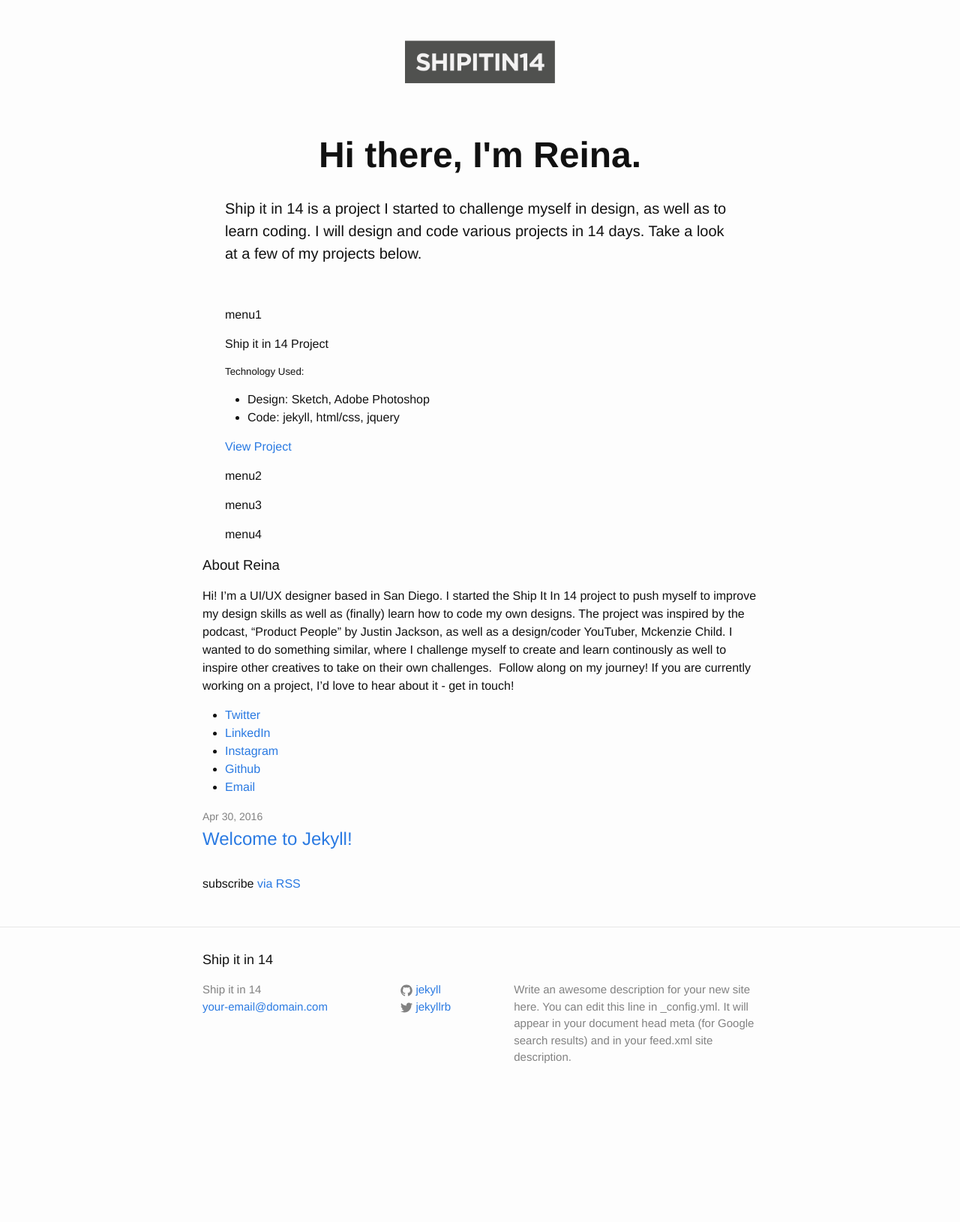
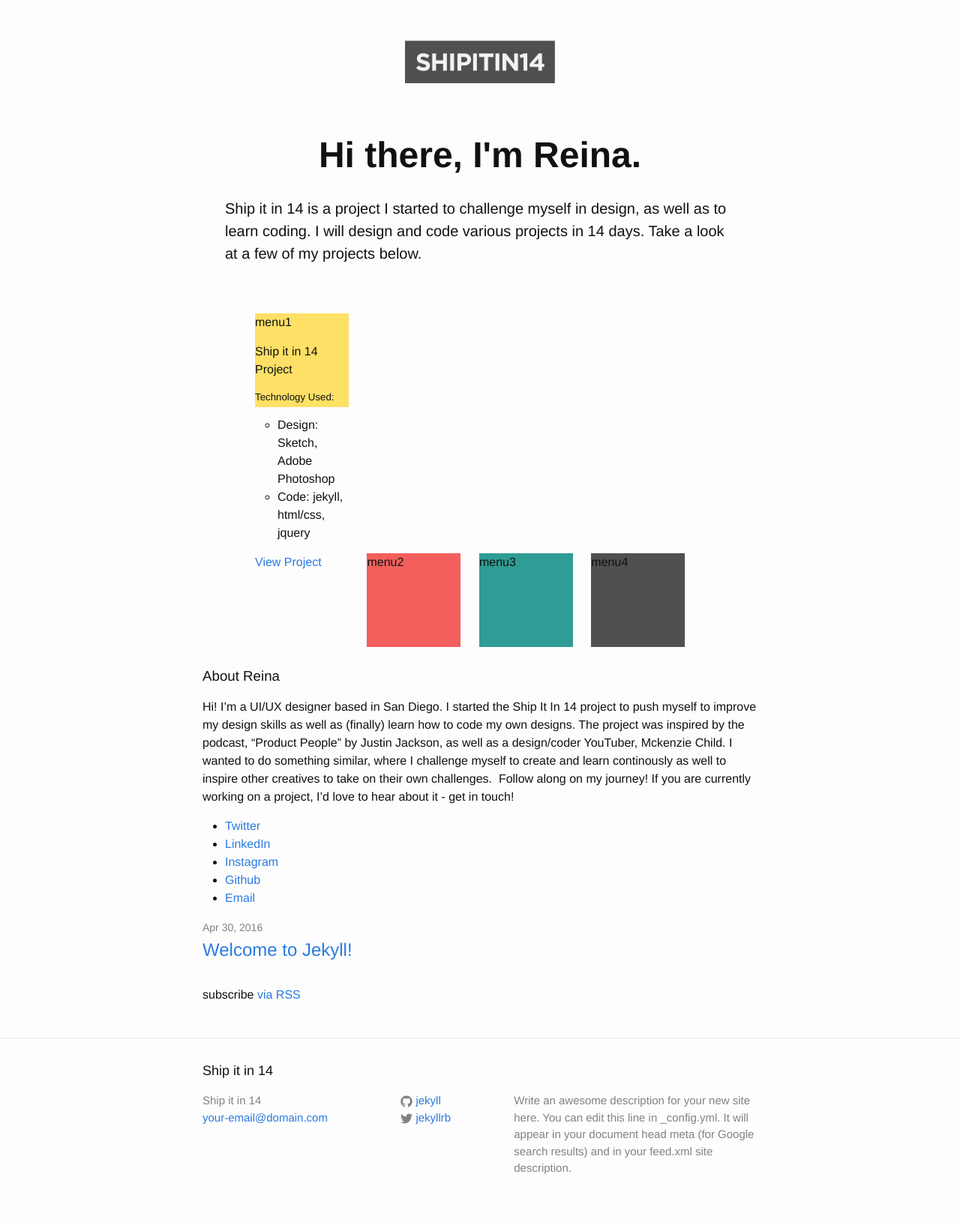
Before and after one commit to Reipun/sii14_site, a Jekyll site: the page built from index.html, in a window 1280 px wide. Shown: the whole page at 75% size. Built offline with Jekyll 4.4.1, drawn with Linux system fonts in a browser that asks for light colours; before the commit the page ends 1482 px from its top, so only the background shows below that.

Commit message:
set nav colors and pop outs

```diff
--- a/_sass/_base.scss
+++ b/_sass/_base.scss
@@ -4,6 +4,7 @@
 body, h1, h2, h3, h4, h5, h6,
 p, blockquote, pre, hr,
 dl, dd, ol, ul, figure {
+    box-sizing: border-box;
     margin: 0;
     padding: 0;
 }
@@ -70,6 +71,7 @@ ul, ol {
 }
 
 li {
+    style: none;
     > ul,
     > ol {
          margin-bottom: 0;
--- a/_sass/_layout.scss
+++ b/_sass/_layout.scss
@@ -93,6 +93,35 @@
 .hidden {
   display: none;
 }
+
+.menuWrapper {
+  display: inline-block;
+  list-style-type: none;
+  margin: 10px;
+  }
+
+  #nav1 {
+    height: 125px;
+    width: 125px;
+    background-color: #FFE066;
+  }
+  #nav2 {
+    height: 125px;
+    width: 125px;
+    background-color: #F25F5C;
+  }
+  #nav3 {
+    height: 125px;
+    width: 125px;
+    background-color: #2F9C95;
+  }
+  #nav4 {
+    height: 125px;
+    width: 125px;
+    background-color: #50514F;
+  }
+
+
 
 
 
--- a/index.html
+++ b/index.html
@@ -21,8 +21,8 @@ layout: default
         <h1 class="page-heading">Hi there, I'm Reina.</h1>
         <h2 class="subtitle">Ship it in 14 is a project I started to challenge myself in design, as well as to learn coding. I will design and code various projects in 14 days. Take a look at a few of my projects below.</h2>
 
-
-          <div class="menuWrapper">
+  <ul id="nav">
+          <li class="menuWrapper" id="nav1">
             <div class="lg-icon-menu" id="lg-icon-menu-1"><p>menu1</p></div>
             <div class="description-popout" id="description-popout-1"><h4>Ship it in 14 Project</h4>
               <h5>Technology Used:</h5>
@@ -31,10 +31,10 @@ layout: default
                 <li>Code: jekyll, html/css, jquery</li>
               </ul>
               <p><a href="#" class="button button_primary">View Project</a></p>
-            </div>
-          </div>
+            </li>
 
-          <div class="menuWrapper">
+
+          <li class="menuWrapper" id="nav2">
             <div class="lg-icon-menu" id="lg-icon-menu-2"><p>menu2</p></div>
             <div class="description-popout hidden" id="description-popout-2"><h4>Ship it in 14 Project</h4>
               <h5>Technology Used:</h5>
@@ -43,10 +43,10 @@ layout: default
                 <li>Code: jekyll, html/css, jquery</li>
               </ul>
               <p><a href="#" class="button button_primary">View Project</a></p>
-            </div>
-          </div>
+            </li>
 
-          <div class="menuWrapper">
+
+          <li class="menuWrapper" id="nav3">
             <div class="lg-icon-menu" id="lg-icon-menu-3"><p>menu3</p></div>
             <div class="description-popout hidden" id="description-popout-3"><h4>Ship it in 14 Project</h4>
               <h5>Technology Used:</h5>
@@ -55,10 +55,10 @@ layout: default
                 <li>Code: jekyll, html/css, jquery</li>
               </ul>
               <p><a href="#" class="button button_primary">View Project</a></p>
-            </div>
-        </div>
+            </li>
 
-        <div class="menuWrapper">
+
+        <li class="menuWrapper" id="nav4">
             <div class="lg-icon-menu" id="lg-icon-menu-4"><p>menu4</p></div>
             <div class="description-popout hidden" id="description-popout-4"><h4>Ship it in 14 Project</h4>
               <h5>Technology Used:</h5>
@@ -67,9 +67,9 @@ layout: default
                 <li>Code: jekyll, html/css, jquery</li>
               </ul>
               <p><a href="#" class="button button_primary">View Project</a></p>
-            </div>
-          </div>
+            </li>
 
+</ul>
     </section>
 
 
@@ -114,7 +114,7 @@ layout: default
 
   console.log("JS CONNECTED");
 
-  $('#lg-icon-menu-1').mouseover(function(){
+  $('#nav1').mouseover(function(){
     console.log("mouseover-1");
       $('#description-popout-1').show();
       $('#description-popout-2').hide();
@@ -124,7 +124,7 @@ layout: default
 
 
 
-  $('#lg-icon-menu-2').mouseover(function(){
+  $('#nav2').mouseover(function(){
     console.log("mouseover-2");
       $('#description-popout-2').show();
       $('#description-popout-3').hide();
@@ -134,7 +134,7 @@ layout: default
 
 
 
-  $('#lg-icon-menu-3').mouseover(function(){
+  $('#nav3').mouseover(function(){
     console.log("mouseover-3");
       $('#description-popout-3').show();
       $('#description-popout-1').hide();
@@ -144,7 +144,7 @@ layout: default
 
 
 
-  $('#lg-icon-menu-4').mouseover(function(){
+  $('#nav4').mouseover(function(){
     console.log("mouseover-4");
       $('#description-popout-4').show();
       $('#description-popout-1').hide();
```
